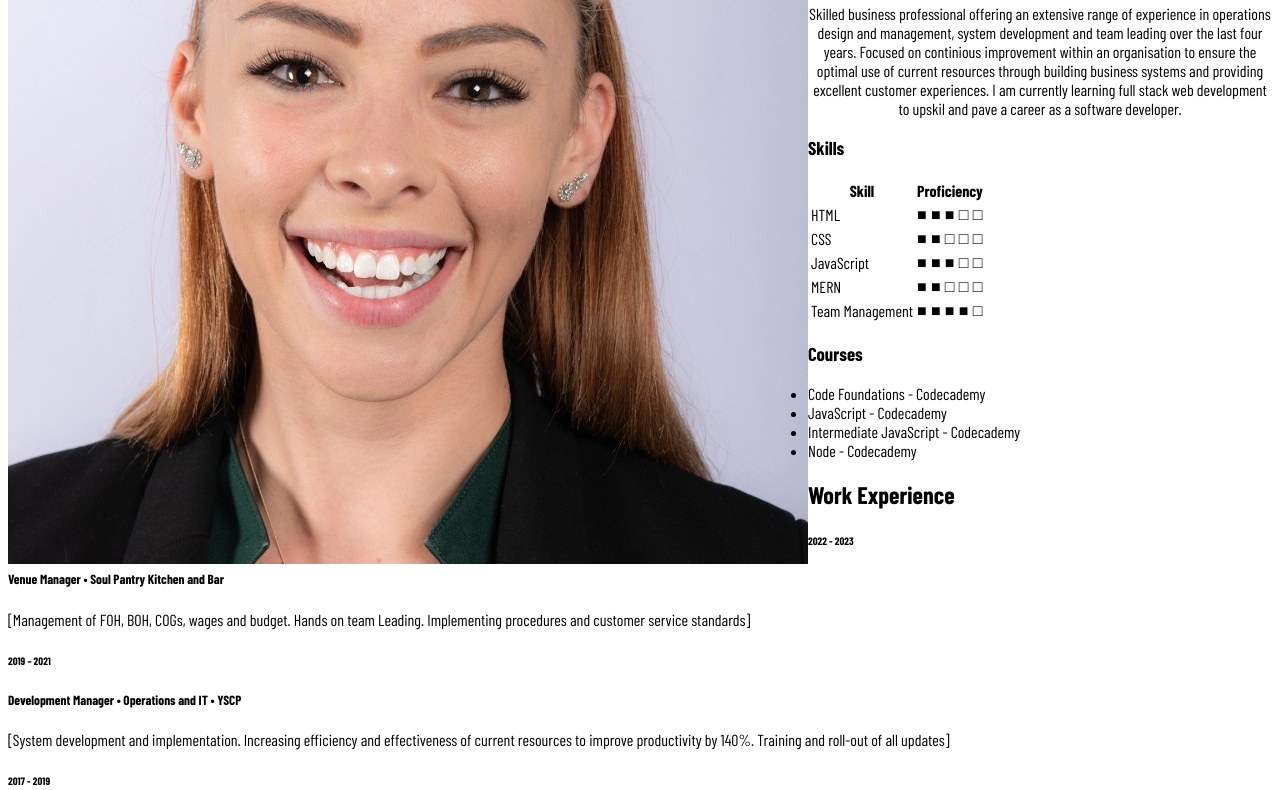
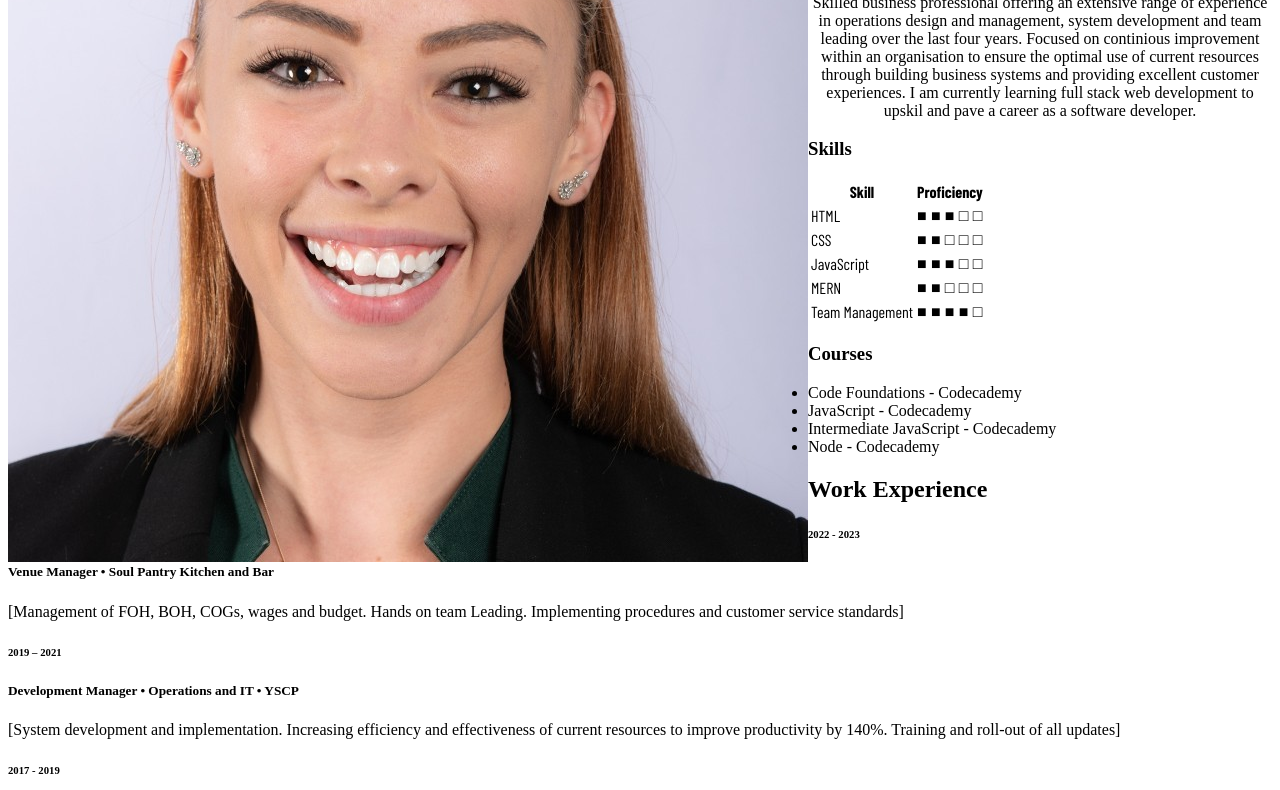
Before and after one commit to hanlitheyse/hanlitheyse.github.io, a plain HTML site: page index.html in a window 1280 px wide. Shown: the part 330-1120 px from the top of the page. Drawn offline with nearby package versions, Linux system fonts and the light colour scheme; a web font is replaced by a local one.

Commit message:
Update style.css

```diff
--- a/style.css
+++ b/style.css
@@ -1,4 +1,4 @@
-body {
+tbody {
     font-family: 'Barlow Condensed', sans-serif;
     font-weight: 300;
 }
@@ -7,6 +7,8 @@ header{
     text-align: center;
 }
 img{
+    height: 50;
+    width: 50;
     float:left
 }
 
```
